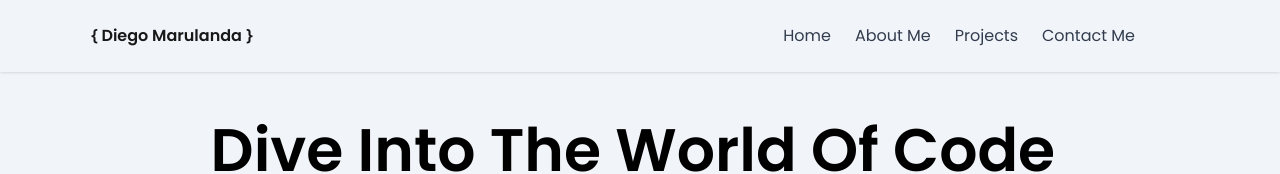
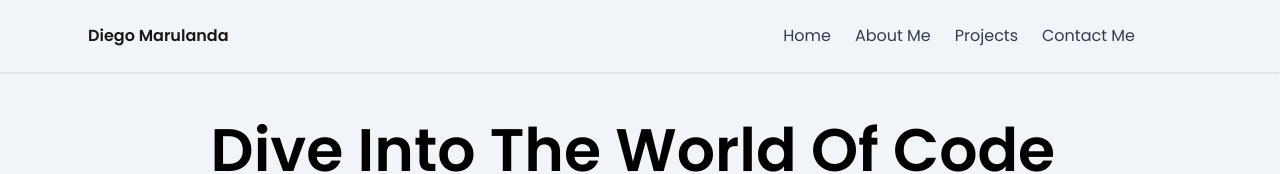
Before and after one commit to DiegoMarulandaB/Portfolio, a Next.js app: page / in a window 1280 px wide. Shown: the top 174 px of the page. Built offline with nearby package versions, Linux system fonts and the light colour scheme; some icons are missing.

Commit message:
refactor: :bug: add fixes my name and footer

```diff
--- a/src/components/Footer/Footer.tsx
+++ b/src/components/Footer/Footer.tsx
@@ -2,12 +2,14 @@ const Footer = () => {
   return (
     <section id="footer">
       <div className=" mx-auto max-w-full md:max-w-full px-1 sm:px-1 mt-24  bg-slate-100 dark:bg-slate-700">
-        <hr className="border-slate-500 dark:border-slate-100 mb-2" />
+        <hr className="border-slate-500 dark:border-slate-100"/>
         <div className="mx-auto p-2 flex flex-col items-center justify-center text-center md:flex-row md:justify-between">
-          <div className="flex flex-row space-x-2 mt-1 mb-1 mx-20">
-         ｛  Diego Marulanda ｝  All Rights Reserved.
+          <div className="flex flex-row space-x-2 mt-1 mb-1 ml-20 mr-20">
+           Diego Marulanda. | Colombia. |  All Rights Reserved.
           </div>
-          <div className="flex flex-row space-x-2 mt-1 mb-1 mx-20">&copy; 2023-2024</div>
+          <div className="flex flex-row space-x-2 mt-1 mb-1 mr-20 ml-20">
+            &copy; 2023-2024
+          </div>
         </div>
       </div>
     </section>
--- a/src/components/Navigation/Navigation.tsx
+++ b/src/components/Navigation/Navigation.tsx
@@ -27,7 +27,7 @@ const Navigation = () => {
             <Link to="home">
               <div className="container flex items-center space-x-2">
                 <h2 className="text-1xl font-bold transition-transform duration-150 ease-in-out hover:scale-125  hover:text-purple-950 dark:text-slate-100 dark:hover:text-green-300 cursor-pointer mx-2 mr-2">
-                 ｛  Diego Marulanda ｝
+                Diego Marulanda
                 </h2>
               </div>
             </Link>
```
